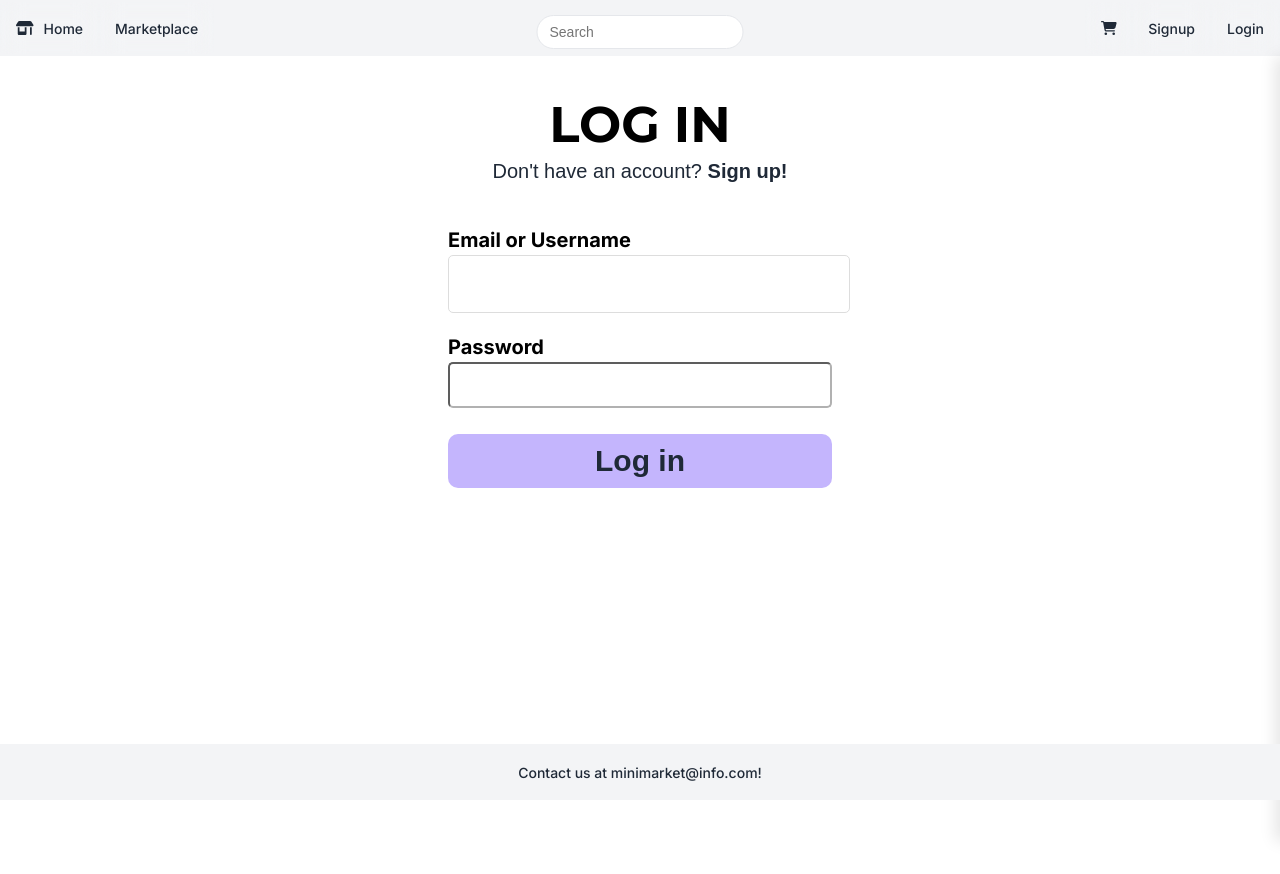
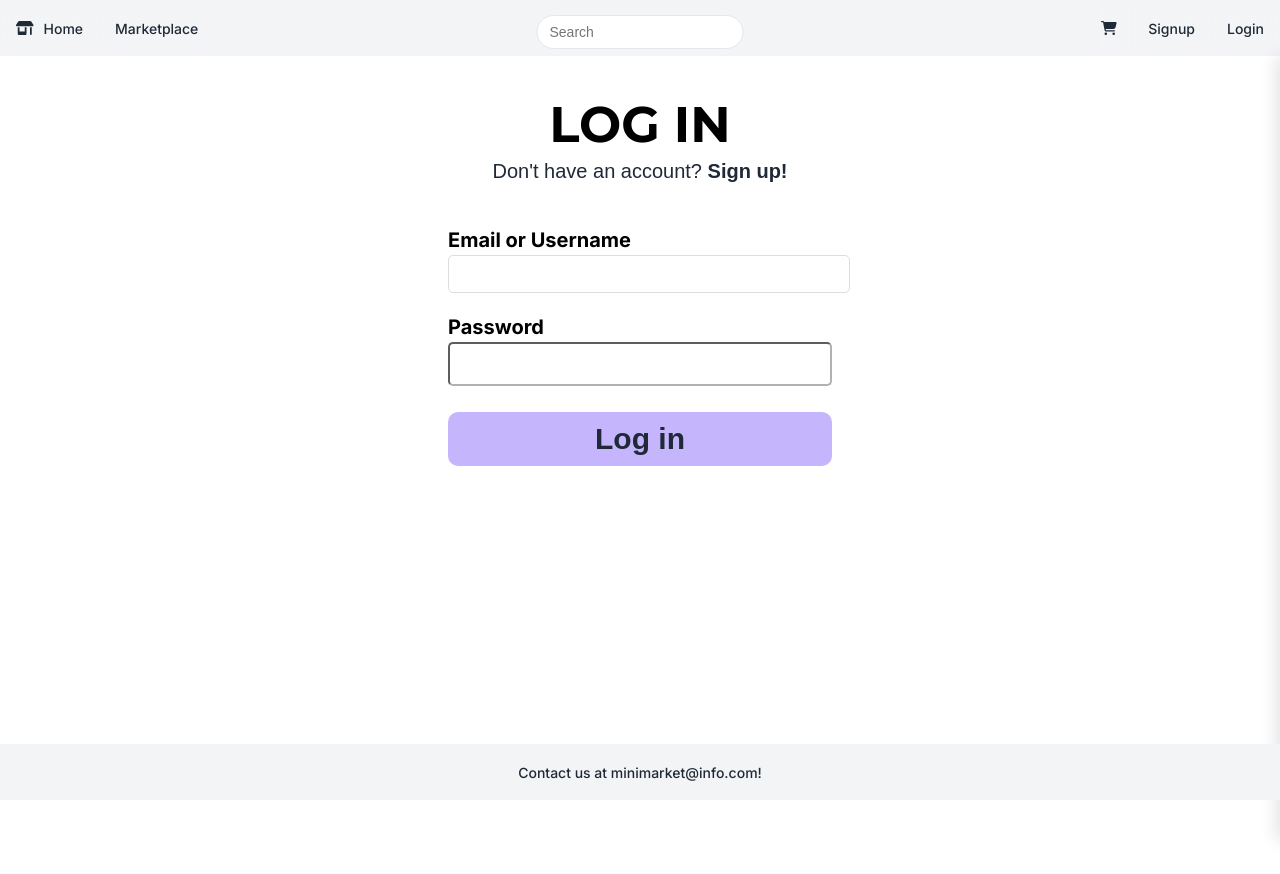
Before and after one commit to edvintopa/mini-marketplace, a React (Vite) app in the folder frontend/react/mini-marketplace/: page /login in a window 1280 px wide. Shown: the top 874 px of the page. Built offline with nearby package versions, Linux system fonts and the light colour scheme.

Commit message:
altered login and signup css
altered box sizes

```diff
--- a/frontend/react/mini-marketplace/src/CSS-files/loginsignup.css
+++ b/frontend/react/mini-marketplace/src/CSS-files/loginsignup.css
@@ -13,15 +13,15 @@
 }
 
 .textFieldBox input {
-  height: 40px;
-  font-size: 25px;
+  height: 20px;
+  font-size: 15px;
+  padding: 10px;
   border-radius: 5px;
   border-color: #b1b1b1;
   color: #1f2937;
-  padding-left: 10px;
 }
 
-.textFieldBox {
+.textFieldBox { /* also for sing up page */
   /*background-color: blueviolet;*/
   margin: 0px 0px -1%;
 
@@ -80,6 +80,7 @@
 .error-message {
   font-size: 17px;
   text-align: center;
+  color: #a90000;
 }
 
 /*---------- SIGN UP CSS ----------------*/
```
